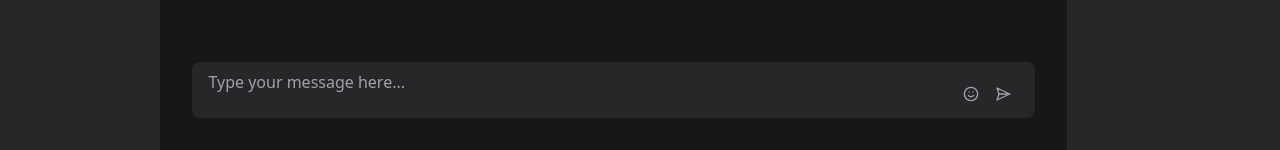
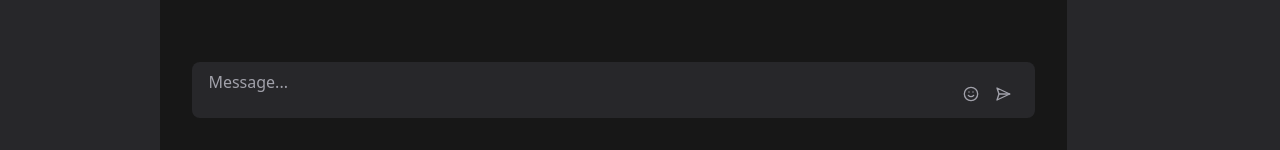
Before and after one commit to muhamaddigdaya/disposable-chat, a Next.js app: page / in a window 1280 px wide. Shown: the part 650-800 px from the top of the page. Built offline with nearby package versions, Linux system fonts and the light colour scheme.

Commit message:
placeholder shrink

```diff
--- a/src/app/components/ui/Chatinput.tsx
+++ b/src/app/components/ui/Chatinput.tsx
@@ -45,7 +45,7 @@ const Chatinput = (props: Props) => {
       <form className='stretch bg-input text-muted-foreground flex px-4 py-2 items-center rounded-lg relative bottom-0 w-full' id='chat-form' onSubmit={handleSubmit}>
         <TextareaAutosize
           className="scrollbar-thin scrollbar-rounded-full scrollbar-thumb-primary scrollbar-track-none placeholder:text-muted-foreground text:xs text-foreground m-0 min-h-10 max-h-[44vh] w-full resize-none border-0 bg-transparent mr-2 p-0 dark:bg-transparent outline-0"
-          placeholder="Type your message here..."
+          placeholder="Message..."
           id='inputText'
         />
         <TooltipProvider>
```
